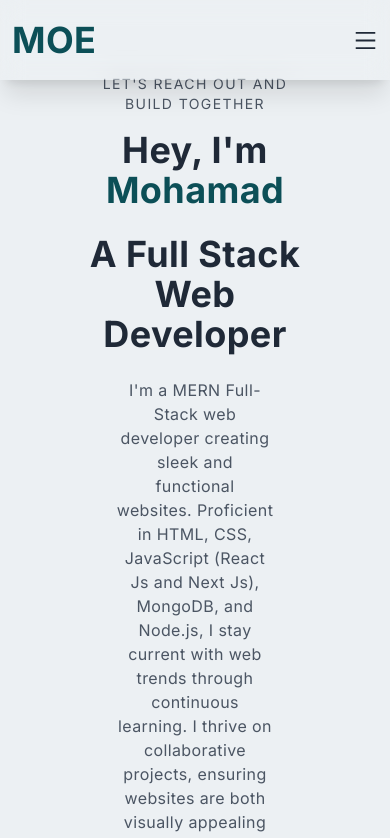
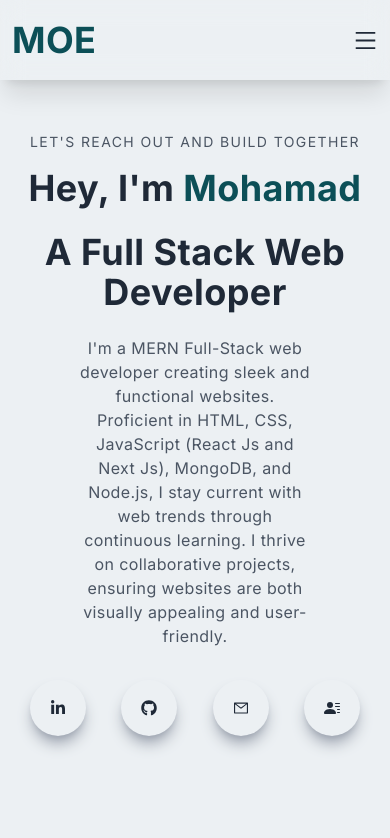
Before and after one commit to mhmdnab/portfolio, a Next.js app: page / in a window 390 px wide. Shown: the top 838 px of the page. Built offline with nearby package versions, Linux system fonts and the light colour scheme.

Commit message:
finished skills section and made the whole thing responsive

```diff
--- a/src/app/page.tsx
+++ b/src/app/page.tsx
@@ -5,7 +5,7 @@ import Skills from "@/components/Skills";
 
 export default function Home() {
   return (
-    <main className="flex min-h-screen flex-col items-center justify-between p-24">
+    <main className="flex min-h-screen flex-col items-center justify-between p-19 mx-4">
       <Main />
       <About />
       <Skills />
--- a/src/components/Main.tsx
+++ b/src/components/Main.tsx
@@ -1,12 +1,16 @@
+"use client";
 import Link from "next/link";
+import { useRouter } from "next/navigation";
 import React from "react";
 import { AiOutlineMail } from "react-icons/ai";
 import { BsFillPersonLinesFill } from "react-icons/bs";
 import { FaGithub, FaLinkedinIn } from "react-icons/fa";
 
 const Main = () => {
+  const router = useRouter();
+
   return (
-    <div className="w-full h-screen text-center">
+    <div className="w-full h-screen text-center my-5">
       <div className="max-w-[1240px] w-full h-full mx-auto p-2 flex justify-center items-center">
         <div id="home">
           <p className="uppercase text-sm tracking-widest text-gray-600">
@@ -37,9 +41,15 @@ const Main = () => {
             >
               <FaGithub />
             </Link>
-            <div className="rounded-full shadow-lg shadow-gray-400 p-5 cursor-pointer hover:scale-110 ease-in duration-300">
+            <Link
+              href={"/"}
+              // onClick={() => {
+              //   router.push("mailto:mhmdnab004@gmail.com");
+              // }}
+              className="rounded-full shadow-lg shadow-gray-400 p-5 cursor-pointer hover:scale-110 ease-in duration-300"
+            >
               <AiOutlineMail />
-            </div>
+            </Link>
             <div className="rounded-full shadow-lg shadow-gray-400 p-5 cursor-pointer hover:scale-110 ease-in duration-300">
               <BsFillPersonLinesFill />
             </div>
--- a/src/components/Projects.tsx
+++ b/src/components/Projects.tsx
@@ -1,7 +1,7 @@
 import React from "react";
 
 const Projects = () => {
-  return <div>Projects</div>;
+  return <div>p</div>;
 };
 
 export default Projects;
--- a/src/components/Skills.tsx
+++ b/src/components/Skills.tsx
@@ -18,6 +18,10 @@ const Skills = () => {
           My Skills
         </p>
         <h2 className="py-4">What do I do</h2>
+        <p className="py-4 text-xl">
+          I prioritize minimalist design and enjoy crafting interactive
+          experiences from scratch... Using these technologies
+        </p>
         <div className="grid md:grid-cols-2 lg:grid-cols-4 gap-8">
           <div className="p-6 shadow-xl rounded-xl hover:scale-105 ease-in duration-300">
             <div className="grid grid-cols-2 gap-4 justify-center items-center">
```
